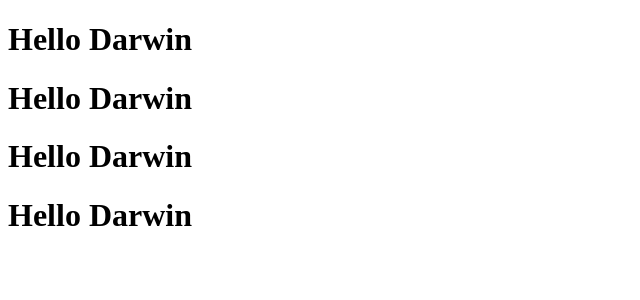
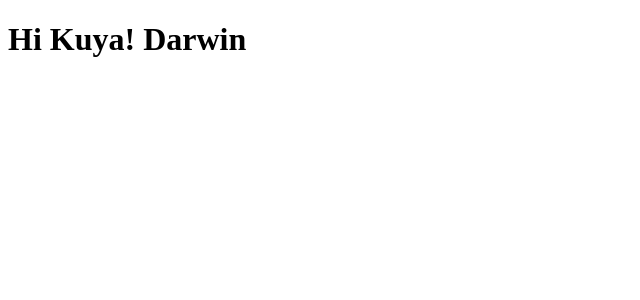
Before and after one commit to DarwinMelaya/React, a React (Vite) app in the folder reactpro/: page / in a window 1280 px wide. Shown: the top 300 px of the page, without its empty margins (0-640 px from the left). Built offline with nearby package versions, Linux system fonts and the light colour scheme.

Commit message:
PROPS IN REACT

```diff
--- a/reactpro/src/App.jsx
+++ b/reactpro/src/App.jsx
@@ -3,10 +3,7 @@ import Hello from "./components/Hello";
 function App() {
   return (
     <div className="App">
-      <Hello />
-      <Hello />
-      <Hello />
-      <Hello />
+      <Hello name="Darwin" message="Hi Kuya!" />
     </div>
   );
 }
--- a/reactpro/src/components/Hello.jsx
+++ b/reactpro/src/components/Hello.jsx
@@ -1,7 +1,10 @@
-function Hello() {
+function Hello(props) {
+  console.log(props);
   return (
     <div>
-      <h1>Hello Darwin</h1>
+      <h1>
+        {props.message} {props.name}
+      </h1>
     </div>
   );
 }
```
